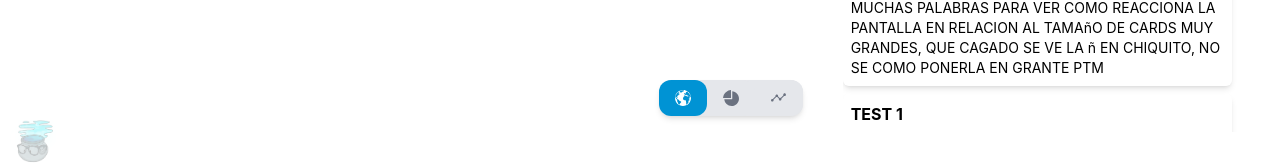
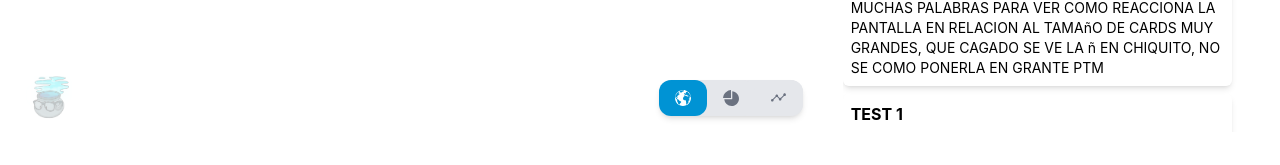
Before and after one commit to Talent-Land/covid19, a React (Create React App) app: page / in a window 1280 px wide. Shown: the part 668-833 px from the top of the page. After the commit the page ends 800 px from the top, so only its background shows below. Built offline with nearby package versions, Linux system fonts and the light colour scheme.

Commit message:
.gitignore package-lock

```diff
--- a/src/containers/main.container.tsx
+++ b/src/containers/main.container.tsx
@@ -7,9 +7,6 @@ import ResearchInfoContainer from "./research_info.container";
 export const MainContainer = () => {
   return (
     <>
-      {/* <div className="flex  bg-blue-themeLighterAlt -z-10">
-        <MapGraphicContainer />
-      </div> */}
       <div className="flex flex-col bg-transparent">
         <div className="flex place-content-start place-items-center bg-blue-themePrimary w-full h-12">
           <p className="text-3xl text-whiteT ml-10">ResearchSaver.com</p>
@@ -17,21 +14,23 @@ export const MainContainer = () => {
         <div className="flex flex-row gap-4 overflow-y-auto">
           <div className="flex flex-col basis-8/12 m-4">
             <StatisticContainer />
-            {/* <ResearchInfoContainer/> */}
+
+            <div className="flex absolute bottom-0 m-2 ">
+              <a
+                href="https://www.youtube.com/watch?v=djV11Xbc914"
+                target={"_blank"}
+              >
+                <img
+                  src={Calderon}
+                  alt="TechCauldron"
+                  className="h-12 opacity-25 hover:opacity-100 cursor-pointer"
+                />
+              </a>
+            </div>
           </div>
 
           <div className="flex flex-col basis-4/12 mt-4 bg-transparent mr-10 overflow-y-auto">
             <ResearchContainer />
-          </div>
-
-          <div className="flex absolute h-full items-end ml-2 ">
-            <a href="https://www.youtube.com/watch?v=djV11Xbc914">
-              <img
-                src={Calderon}
-                alt="TechCauldron"
-                className="h-12 opacity-25 hover:opacity-100 cursor-pointer"
-              />
-            </a>
           </div>
         </div>
       </div>
```
Also changed, not shown: 2 other files (tests, documents, lock files or other folders).
